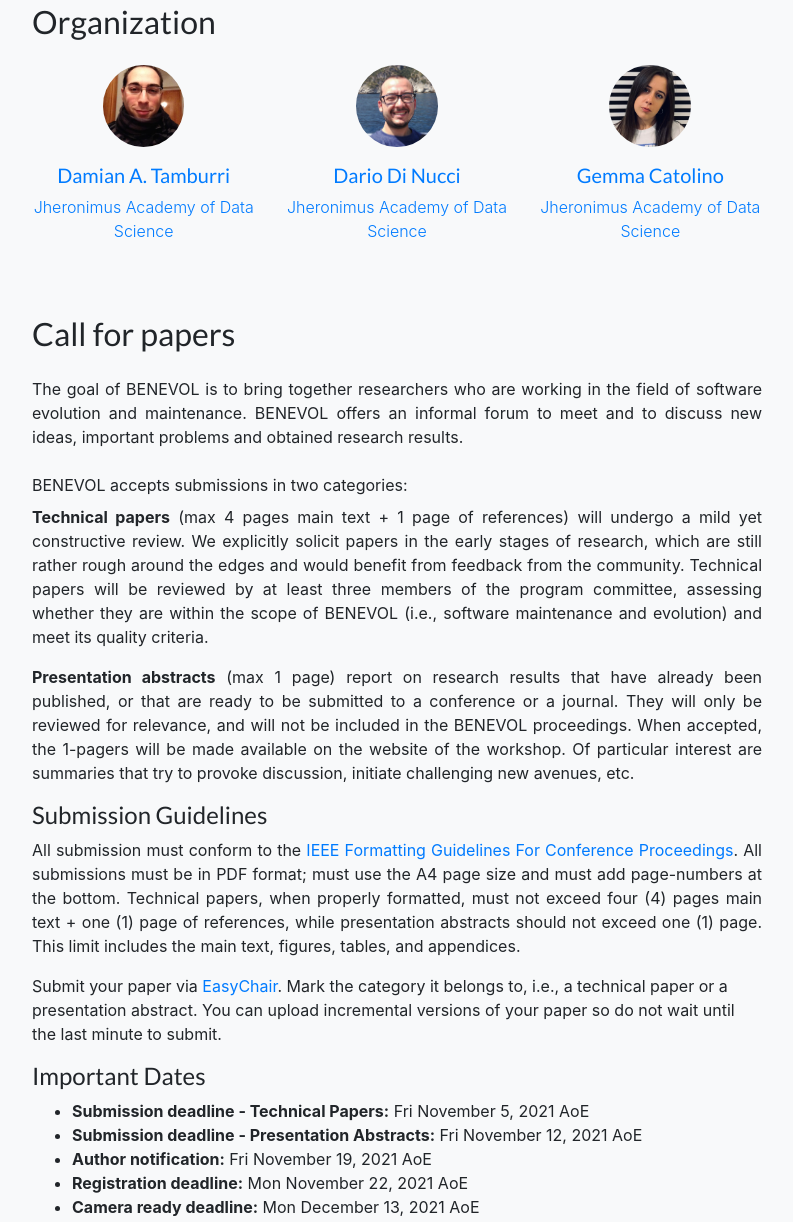
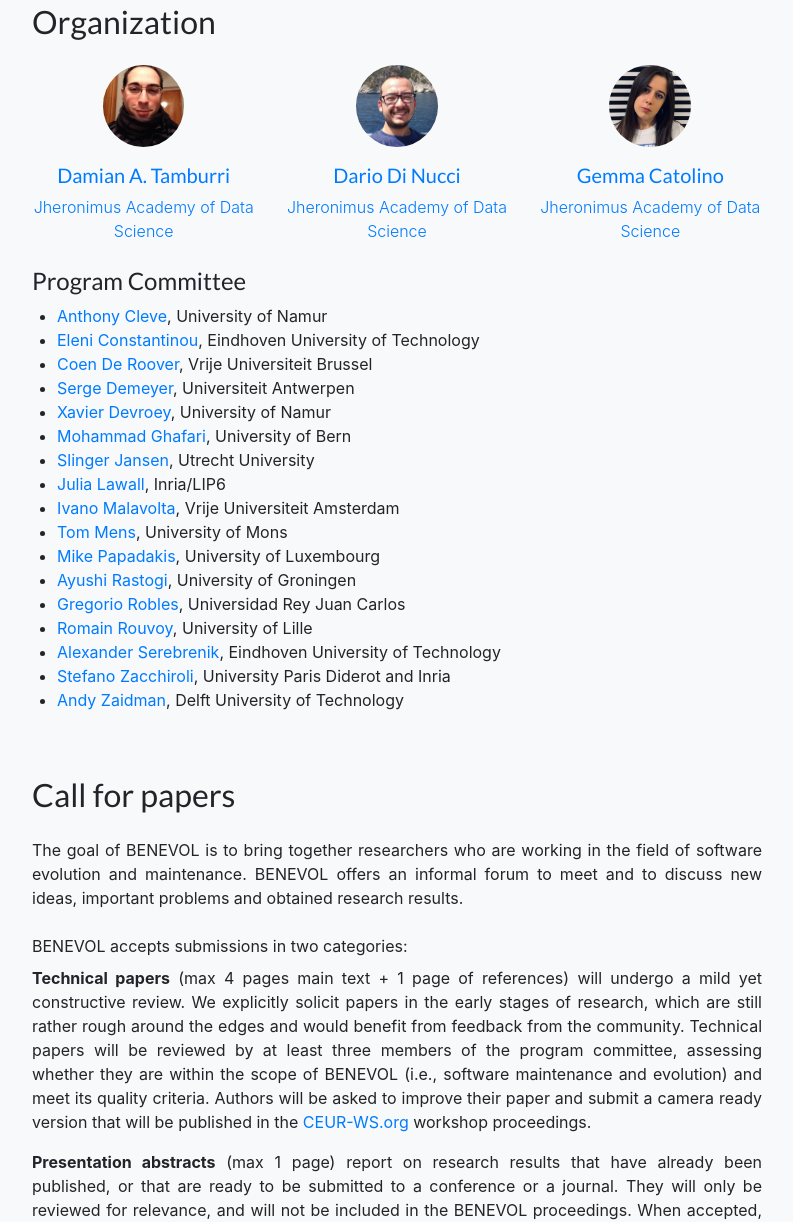
Before and after one commit to benevol2021/benevol2021.github.io, a website with bundled scripts: page index.html in a window 1280 px wide. Shown: the part 1322-2544 px from the top of the page, without its empty margins (243-1036 px from the left). Built offline with nearby package versions, Linux system fonts and the light colour scheme.

Commit message:
Update index.html

```diff
--- a/index.html
+++ b/index.html
@@ -1040,31 +1040,29 @@
               </a>
             </div>
           </div>
-          <!--  <h4 class="section-heading">Program Committee</h4>
+          <h4 class="section-heading">Program Committee</h4>
           <div class="row">
             <ul>
               <li><a href="https://directory.unamur.be/staff/acleve">Anthony Cleve</a>, University of Namur</li>
               <li><a href="http://www.econst.eu">Eleni Constantinou</a>, Eindhoven University of Technology</li>
-              <li><a href="http://chercheurs.lille.inria.fr/~duchien/">Laurence Duchien</a>, University of Lille</li>
+              <li><a href="http://soft.vub.ac.be/~cderoove/">Coen De Roover</a>, Vrije Universiteit Brussel</li>
               <li><a href="http://win.ua.ac.be/~sdemey/">Serge Demeyer</a>, Universiteit Antwerpen</li>
-              <li><a href="http://www.lifl.fr/~etien/">Anne Etien</a>, University of Lille</li>
-              <li><a href="https://www.linkedin.com/in/johan-fabry-b689b2102/?originalSubdomain=be">Johan Fabry</a>,
-                Raincode Labs</li>
+              <li><a href="https://xdevroey.be">Xavier Devroey</a>, University of Namur</li>
               <li><a href="http://scg.unibe.ch/staff/Mohammad-Ghafari">Mohammad Ghafari</a>, University of Bern</li>
-              <li><a href="http://www.gousios.gr/">Georgios Gousios</a>, Delft University of Technology</li>
+              <li><a href="https://slingerjansen.nl">Slinger Jansen</a>, Utrecht University</li>
               <li><a href="https://pages.lip6.fr/Julia.Lawall/">Julia Lawall</a>, Inria/LIP6</li>
-              <li><a href="https://slingerjansen.nl">Slinger Jansen</a>, Utrecht University</li>
               <li><a href="http://www.ivanomalavolta.com">Ivano Malavolta</a>, Vrije Universiteit Amsterdam</li>
               <li><a href="http://informatique.umons.ac.be/perso/Mens.Tom/">Tom Mens</a>, University of Mons</li>
-              <li><a href="https://sites.google.com/site/mikepapadakis/">Mike Papadakis</a>, University of Luxembourg
-              </li>
+              <li><a href="https://sites.google.com/site/mikepapadakis/">Mike Papadakis</a>, University of Luxembourg</li>
+              <li><a href="https://ayushirastogi.github.io">Ayushi Rastogi</a>, University of Groningen</li>
               <li><a href="https://gsyc.urjc.es/~grex/">Gregorio Robles</a>, Universidad Rey Juan Carlos</li>
+              <li><a href="https://romain.rouvoy.fr">Romain  Rouvoy</a>, University of Lille</li>
               <li><a href="http://www.win.tue.nl/~aserebre/">Alexander Serebrenik</a>, Eindhoven University of
                 Technology</li>
               <li><a href="https://upsilon.cc/~zack/">Stefano Zacchiroli</a>, University Paris Diderot and Inria</li>
               <li><a href="https://azaidman.github.io">Andy Zaidman</a>, Delft University of Technology</li>
             </ul>
-          </div> -->
+          </div>
         </div>
       </div>
     </div>
@@ -1107,8 +1105,8 @@
             and would benefit from feedback from the community.
             Technical papers will be reviewed by at least three members of the program committee, assessing whether they
             are within the scope of BENEVOL (i.e., software maintenance and evolution) and meet its quality criteria.
-            <!-- Authors will be asked to improve their paper and submit a camera ready version that will be published in the
-            <a href="http://ceur-ws.org">CEUR-WS.org</a> workshop proceedings. -->
+            Authors will be asked to improve their paper and submit a camera ready version that will be published in the
+            <a href="http://ceur-ws.org">CEUR-WS.org</a> workshop proceedings.
           </p>
 
           <p class="text-justify">
```
